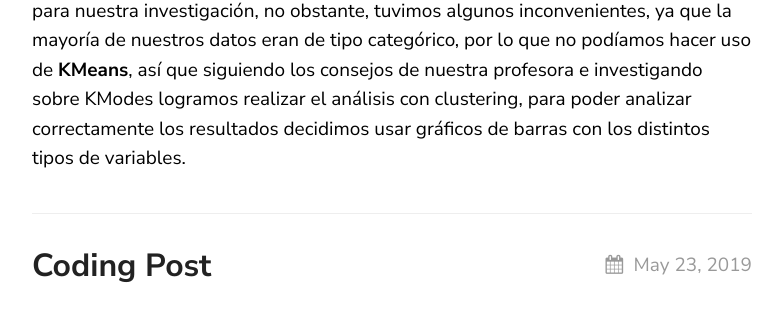
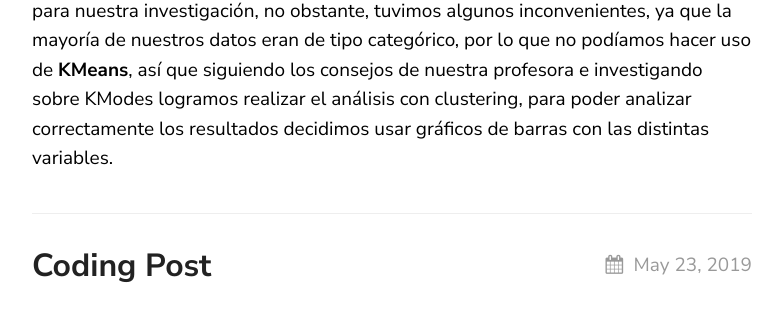
Before and after one commit to mariajoseOB/proyecto-viau-public1, a Jekyll site: the page built from index.md, in a window 1280 px wide and 900 px high, scrolled down 1670 px. Shown: the part 203-514 px from the top of the window, without its empty margins (68-850 px from the left). Built offline with Jekyll 4.4.1, drawn with Linux system fonts in a browser that asks for light colours.

Commit message:
Update 2021-12-13-Análisis-de-datos.markdown

```diff
--- a/_posts/2021-12-13-Análisis-de-datos.markdown
+++ b/_posts/2021-12-13-Análisis-de-datos.markdown
@@ -3,7 +3,7 @@ layout: post
 tittle: "Análisis de datos"
 date: 2021-12-13 15:34:36 +0530
 ---
-Luego de realizar el análisis exploratorio decidimos añadir métodos de clustering para nuestra investigación, no obstante, tuvimos algunos inconvenientes, ya que la mayoría de nuestros datos eran de tipo categórico, por lo que no podíamos hacer uso de **KMeans**, así que siguiendo los consejos de nuestra profesora e investigando sobre KModes logramos realizar el análisis con clustering, para poder analizar correctamente los resultados decidimos usar gráficos de barras con los distintos tipos de variables.
+Luego de realizar el análisis exploratorio decidimos añadir métodos de clustering para nuestra investigación, no obstante, tuvimos algunos inconvenientes, ya que la mayoría de nuestros datos eran de tipo categórico, por lo que no podíamos hacer uso de **KMeans**, así que siguiendo los consejos de nuestra profesora e investigando sobre KModes logramos realizar el análisis con clustering, para poder analizar correctamente los resultados decidimos usar gráficos de barras con las distintas variables.
 
 {% include clusters_consultas_cat.html %}
 
```
